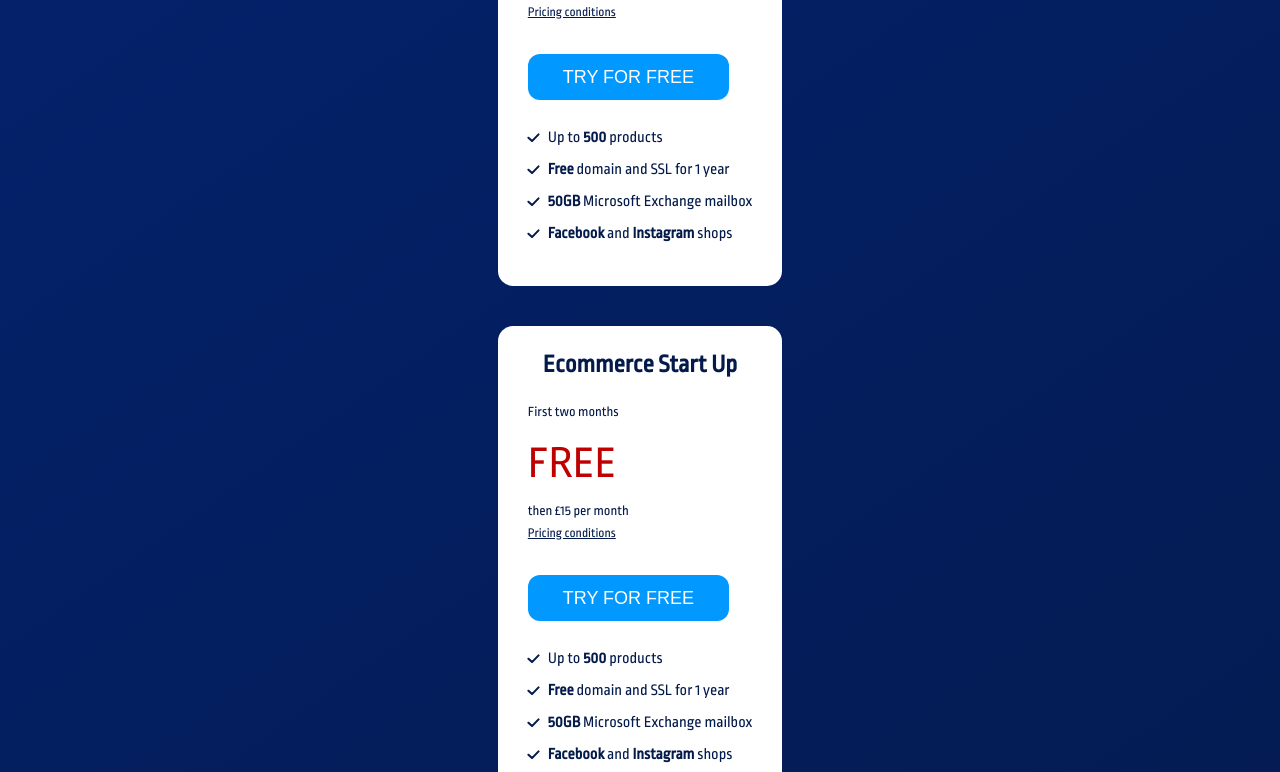
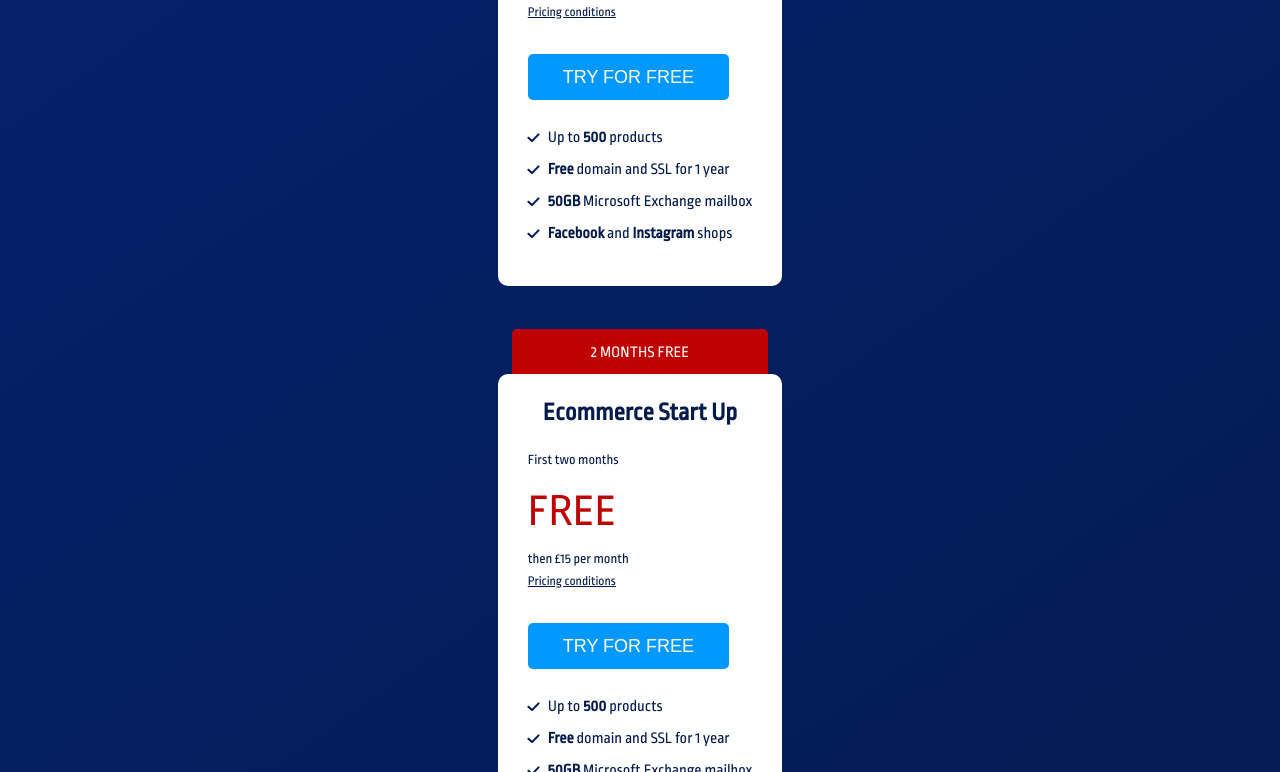
Before and after one commit to ex-jedi/web-developer-test, a website built with Parcel: page index.html in a window 1280 px wide. Shown: the part 295-1067 px from the top of the page. Built offline with nearby package versions, Linux system fonts and the light colour scheme.

Commit message:
Package card before pseudo element styles

```diff
--- a/sass/main.scss
+++ b/sass/main.scss
@@ -42,6 +42,7 @@ body {
     inset: 0;
     background: $background-gradient-main;
     border-radius: 3rem;
+    z-index: -10;
   }
 }
 
@@ -53,16 +54,28 @@ body {
   position: relative;
   color: $font-colour-dark;
   background-color: $background-colour-light;
-  border-radius: 1.5rem;
-  z-index: 1;
+  border-radius: 1rem;
+  // z-index: 1;
 
   &::before {
     content: "2 MONTHS FREE";
-    display: none;
+    position: absolute;
+    font-size: $font-size-six;
+    background-color: $badge-colour-main;
+    color: $font-colour-light;
+    width: 90%;
+    padding: 1.5rem 3rem;
+    border-radius: 0.5rem 0.5rem 0 0;
+    text-align: center;
+    font-weight: normal;
+    top: -4.5rem;
+    left: 50%;
+    transform: translateX(-50%);
+    z-index: -1;
   }
 
   &:not(:last-of-type) {
-    margin-bottom: 4rem;
+    margin-bottom: calc(4rem + 48px);
   }
 }
 
@@ -108,7 +121,7 @@ body {
   background-color: $button-background-main;
   border: 0;
   padding: 1.25rem 3.5rem;
-  border-radius: 1.2rem;
+  border-radius: 0.5rem;
   text-transform: uppercase;
 }
 
```
Also changed, not shown: 2 other files.
